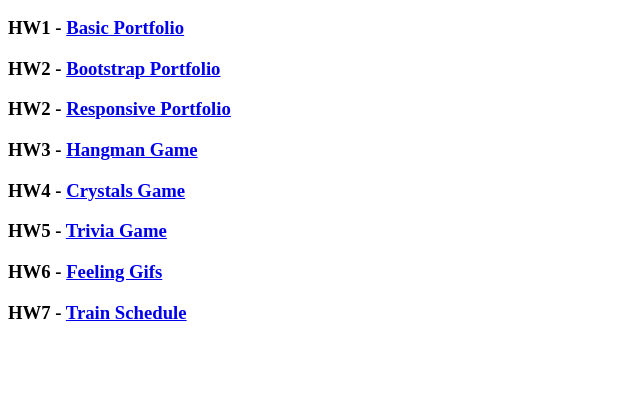
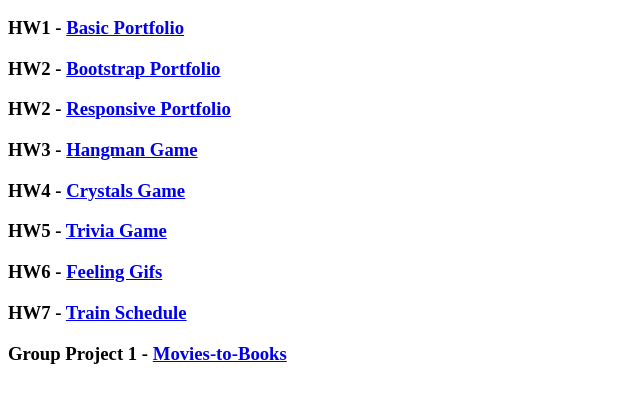
Before and after one commit to mamorvan/mamorvan.github.io, a plain HTML site: page index.html in a window 1280 px wide. Shown: the part 110-512 px from the top of the page, without its empty margins (0-640 px from the left). Drawn offline with Linux system fonts and the light colour scheme.

Commit message:
add project 1 :spaghetti:

```diff
--- a/index.html
+++ b/index.html
@@ -17,6 +17,8 @@
 	<h3> HW5 - <a href="https://mamorvan.github.io/TriviaGame/index.html">Trivia Game</a></h3>
 	<h3> HW6 - <a href="https://mamorvan.github.io/How-Do-You-Feel-Today/index.html">Feeling Gifs</a></h3>
 	<h3> HW7 - <a href="https://mamorvan.github.io/Train-Schedule/index.html">Train Schedule</a></h3>
+	<h3> Group Project 1 - <a href="https://applesauce-collaborative.github.io/Movies-to-Books/">Movies-to-Books</a></h3>
+
 
 
 </body>
```
